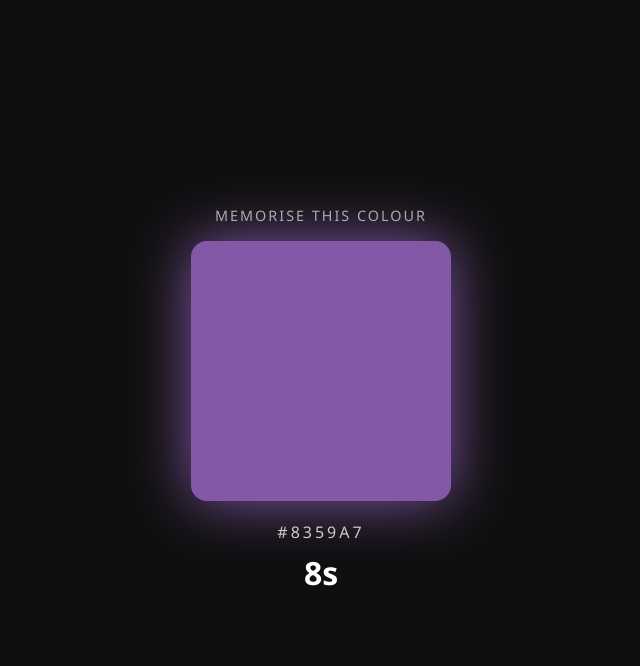
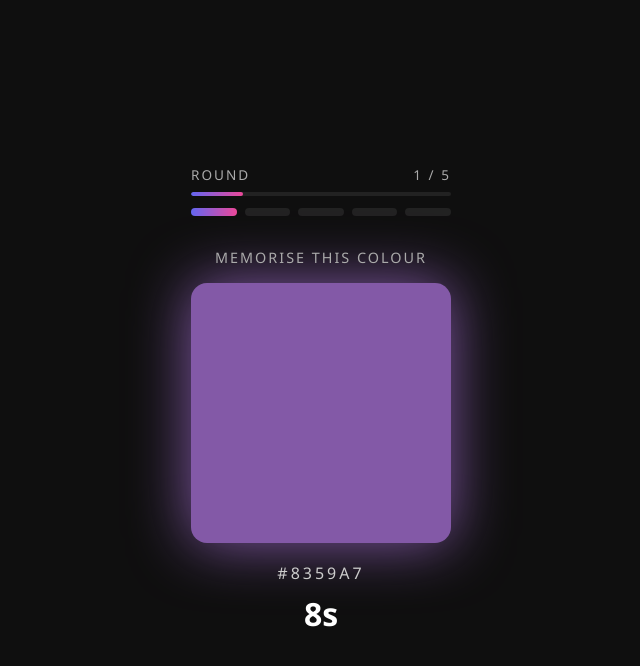
Before and after one commit to Ana-m7/ColorQuest, a React (Vite) app: page / in a window 1280 px wide. Both pictures are taken after a click on the button "Start Game". Shown: the top 666 px of the page, without its empty margins (319-959 px from the left). Built offline with nearby package versions, Linux system fonts and the light colour scheme.

Commit message:
round tracker with progress bar

```diff
--- a/src/App.jsx
+++ b/src/App.jsx
@@ -1,15 +1,19 @@
 import { useState } from 'react'
 import { randomColor } from './utils/colorUtils'
 import ColorDisplay from './components/ColorDisplay'
+import RoundTracker from './components/RoundTracker'
 import './index.css'
 
+const TOTAL_ROUNDS = 5
+
 function App() {
-  const [phase, setPhase] = useState('home') // home | memorise | guess
+  const [phase, setPhase] = useState('home')
   const [targetColor, setTargetColor] = useState(null)
+  const [currentRound, setCurrentRound] = useState(1)
 
   function startGame() {
-    const color = randomColor()
-    setTargetColor(color)
+    setCurrentRound(1)
+    setTargetColor(randomColor())
     setPhase('memorise')
   }
 
@@ -18,13 +22,24 @@ function App() {
   }
 
   return (
-    <div style={{ textAlign: 'center', padding: '2rem' }}>
+    <div style={{
+      textAlign: 'center',
+      padding: '2rem',
+      minHeight: '100vh',
+      display: 'flex',
+      flexDirection: 'column',
+      alignItems: 'center',
+      justifyContent: 'center'
+    }}>
 
       {phase === 'home' && (
         <>
           <h1 style={{ fontSize: '3rem', letterSpacing: '4px' }}>ColorQuest</h1>
           <p style={{ color: '#aaa', marginTop: '1rem' }}>
             A color memory game. How sharp is your eye?
+          </p>
+          <p style={{ color: '#555', marginTop: '0.5rem', fontSize: '0.9rem' }}>
+            5 rounds · 10 seconds each · match the colour from memory
           </p>
           <button onClick={startGame} style={{
             marginTop: '2rem',
@@ -34,7 +49,9 @@ function App() {
             color: '#000',
             border: 'none',
             borderRadius: '8px',
-            cursor: 'pointer'
+            cursor: 'pointer',
+            fontWeight: 'bold',
+            letterSpacing: '1px'
           }}>
             Start Game
           </button>
@@ -42,18 +59,22 @@ function App() {
       )}
 
       {phase === 'memorise' && (
-        <ColorDisplay color={targetColor} onTimeUp={handleTimeUp} />
+        <>
+          <RoundTracker currentRound={currentRound} totalRounds={TOTAL_ROUNDS} />
+          <ColorDisplay color={targetColor} onTimeUp={handleTimeUp} />
+        </>
       )}
 
       {phase === 'guess' && (
-        <div>
-          <p style={{ color: '#aaa', fontSize: '1.2rem' }}>
-            Now pick the colour you saw!
-          </p>
-          <p style={{ color: '#555', marginTop: '0.5rem' }}>
-            (colour wheel coming next)
-          </p>
-        </div>
+        <>
+          <RoundTracker currentRound={currentRound} totalRounds={TOTAL_ROUNDS} />
+          <div>
+            <p style={{ color: '#aaa', fontSize: '1.2rem' }}>Now pick the colour you saw!</p>
+            <p style={{ color: '#555', marginTop: '0.5rem', fontSize: '0.9rem' }}>
+              (colour wheel coming next)
+            </p>
+          </div>
+        </>
       )}
 
     </div>
--- /dev/null
+++ b/src/components/RoundTracker.jsx
@@ -0,0 +1,54 @@
+function RoundTracker({ currentRound, totalRounds }) {
+  return (
+    <div style={{ width: '100%', maxWidth: '400px', margin: '0 auto 2rem auto' }}>
+
+      <div style={{
+        display: 'flex',
+        justifyContent: 'space-between',
+        marginBottom: '8px',
+        fontSize: '0.85rem',
+        color: '#aaa',
+        letterSpacing: '2px'
+      }}>
+        <span>ROUND</span>
+        <span>{currentRound} / {totalRounds}</span>
+      </div>
+
+      <div style={{
+        width: '100%',
+        height: '4px',
+        background: '#222',
+        borderRadius: '4px',
+        overflow: 'hidden'
+      }}>
+        <div style={{
+          height: '100%',
+          width: `${(currentRound / totalRounds) * 100}%`,
+          background: 'linear-gradient(to right, #6366f1, #ec4899)',
+          borderRadius: '4px',
+          transition: 'width 0.5s ease'
+        }} />
+      </div>
+
+      <div style={{
+        display: 'flex',
+        justifyContent: 'space-between',
+        marginTop: '12px',
+        gap: '8px'
+      }}>
+        {Array.from({ length: totalRounds }).map((_, i) => (
+          <div key={i} style={{
+            flex: 1,
+            height: '8px',
+            borderRadius: '4px',
+            background: i < currentRound ? 'linear-gradient(to right, #6366f1, #ec4899)' : '#222',
+            transition: 'background 0.4s ease'
+          }} />
+        ))}
+      </div>
+
+    </div>
+  )
+}
+
+export default RoundTracker
```
